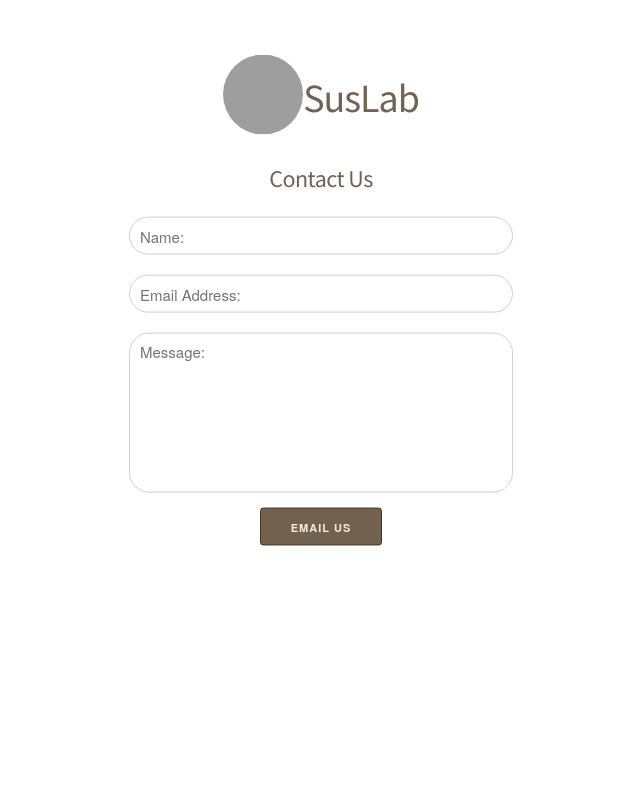
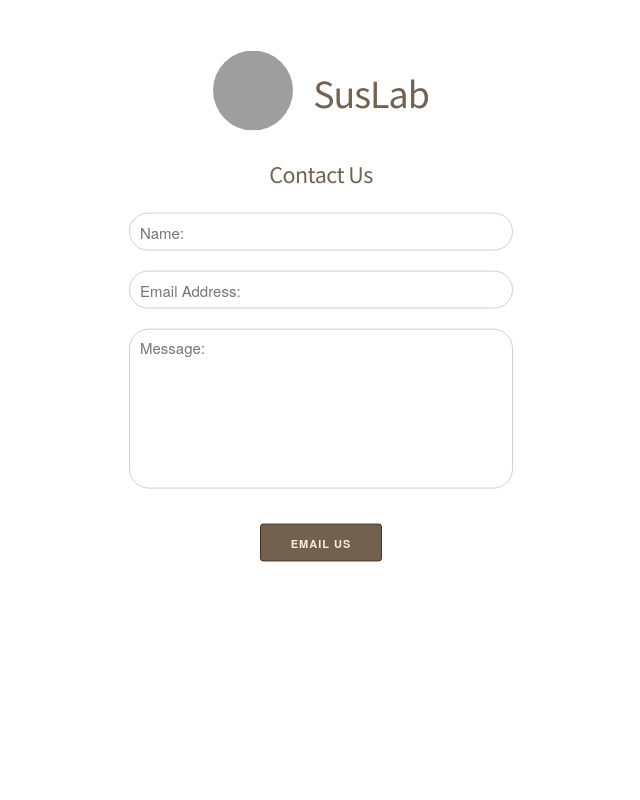
Before and after one commit to AyushMukherjee/suslab, a Flask app: page /contact in a window 1280 px wide. Shown: the whole page, without its empty margins (319-959 px from the left). Run offline with Flask 2, Linux system fonts and the light colour scheme; parts of the project's set-up code (start-up, migrations or seed data) failed here and were passed over; some libraries are stand-ins or nearby versions; grey boxes are pictures that could not be loaded.

Commit message:
fix whitespace in gap value

```diff
--- a/suslab/static/css/skeleton.css
+++ b/suslab/static/css/skeleton.css
@@ -59,7 +59,7 @@
   --section-height-strip: 4vh;
 
   /* others */
-  --gap: 2 rem; }
+  --gap: 2rem; }
 
 
 /* Grid
```
